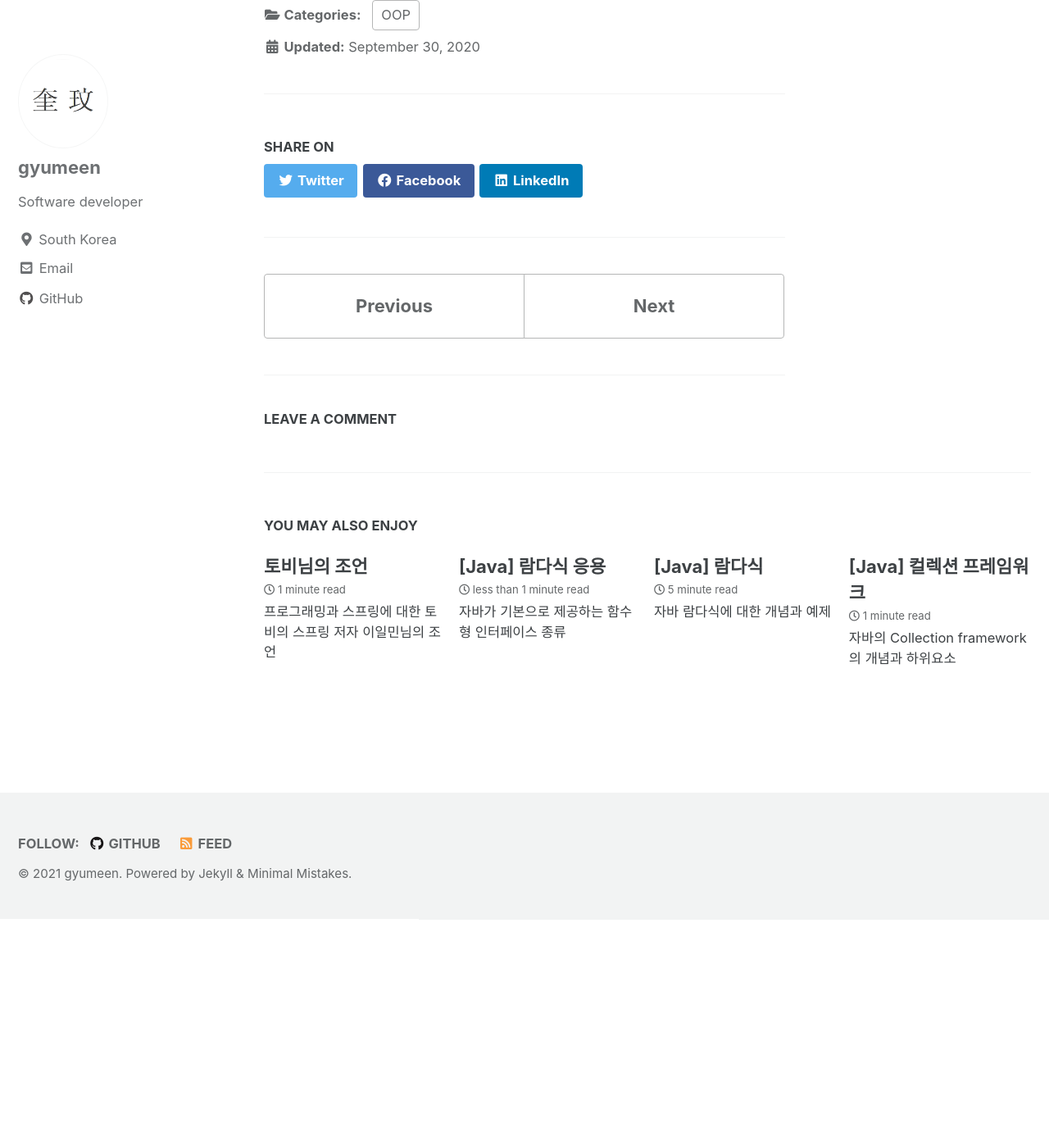
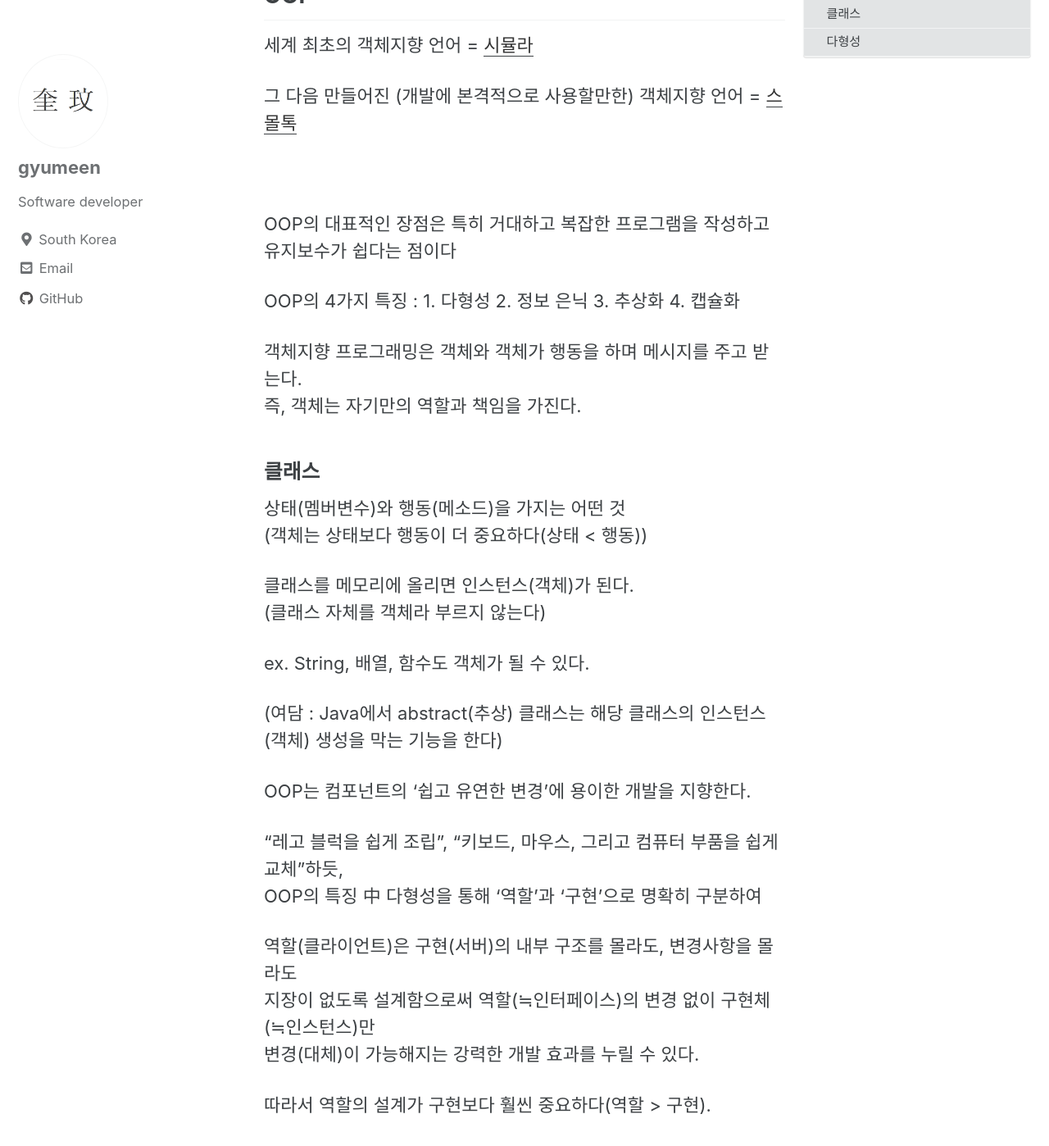
Before and after one commit to gyumeen/gyumeen.github.io, a Jekyll site: the page built from _posts/2021/OOP/2021-01-14-OOP.md, in a window 1280 px wide and 1400 px high, scrolled down 278 px. Shown: the whole window at 82% size. Built offline with Jekyll 4.4.1, drawn with Linux system fonts in a browser that asks for light colours; cached includes are drawn as plain includes; comment, search, counter and statistics services are not loaded; some of the changed text lies outside the part shown.

Commit message:
Update 2021-01-14-OOP.md

```diff
--- a/_posts/2021/OOP/2021-01-14-OOP.md
+++ b/_posts/2021/OOP/2021-01-14-OOP.md
@@ -1,10 +1,68 @@
 ---
 title:  "객체지향 프로그래밍(OOP)"
 excerpt: "Java를 통한 OOP 이해"
-
+toc: true
 categories:
   - OOP
 tags:
   - 객체
 last_modified_at: 2020. 9. 30. 05:02
 ---
+
+## OOP
+
+세계 최초의 객체지향 언어 = [<U>시뮬라</U>](https://ko.wikipedia.org/wiki/%EC%8B%9C%EB%AE%AC%EB%9D%BC)
+
+그 다음 만들어진 (개발에 본격적으로 사용할만한) 객체지향 언어 = [<U>스몰톡</U>](https://ko.wikipedia.org/wiki/%EC%8A%A4%EB%AA%B0%ED%86%A0%ED%81%AC)
+
+<br/>
+
+OOP의 대표적인 장점은 특히 거대하고 복잡한 프로그램을 작성하고 유지보수가 쉽다는 점이다
+
+OOP의 4가지 특징 : 1. 다형성 2. 정보 은닉 3. 추상화 4. 캡슐화
+
+객체지향 프로그래밍은 객체와 객체가 행동을 하며 메시지를 주고 받는다.
+즉, 객체는 자기만의 역할과 책임을 가진다.
+
+
+### 클래스
+
+상태(멤버변수)와 행동(메소드)을 가지는 어떤 것
+(객체는 상태보다 행동이 더 중요하다(상태 < 행동))
+
+클래스를 메모리에 올리면 인스턴스(객체)가 된다.
+(클래스 자체를 객체라 부르지 않는다)
+
+ex. String, 배열, 함수도 객체가 될 수 있다.
+
+(여담 : Java에서 abstract(추상) 클래스는 해당 클래스의 인스턴스(객체) 생성을 막는 기능을 한다)
+
+
+
+
+
+OOP는 컴포넌트의 '쉽고 유연한 변경'에 용이한 개발을 지향한다.
+
+"레고 블럭을 쉽게 조립", "키보드, 마우스, 그리고 컴퓨터 부품을 쉽게 교체"하듯,
+OOP의 특징 中 다형성을 통해 '역할'과 '구현'으로 명확히 구분하여
+
+역할(클라이언트)은 구현(서버)의 내부 구조를 몰라도, 변경사항을 몰라도
+지장이 없도록 설계함으로써 역할(≒인터페이스)의 변경 없이 구현체(≒인스턴스)만
+변경(대체)이 가능해지는 강력한 개발 효과를 누릴 수 있다.
+
+따라서 역할의 설계가 구현보다 훨씬 중요하다(역할 > 구현).
+
+
+### 다형성
+
+'다형성'은 객체지향 프로그래밍의 꽃이다.
+
+ex. Spring 프레임워크는 객체지향 프로그래밍의 여러 특징 中
+특히 '다형성'을 극대화해서 이용할 수 있게 도와준다.
+
+※ OOP의 특징 : - 다형성
+                - 추상화
+                - 캡슐화
+                - 상속
+
+'다형성'의 본질을 이해하기 위해선 먼저 객체간의 '협력' 관계에 주목해야 한다.
```
